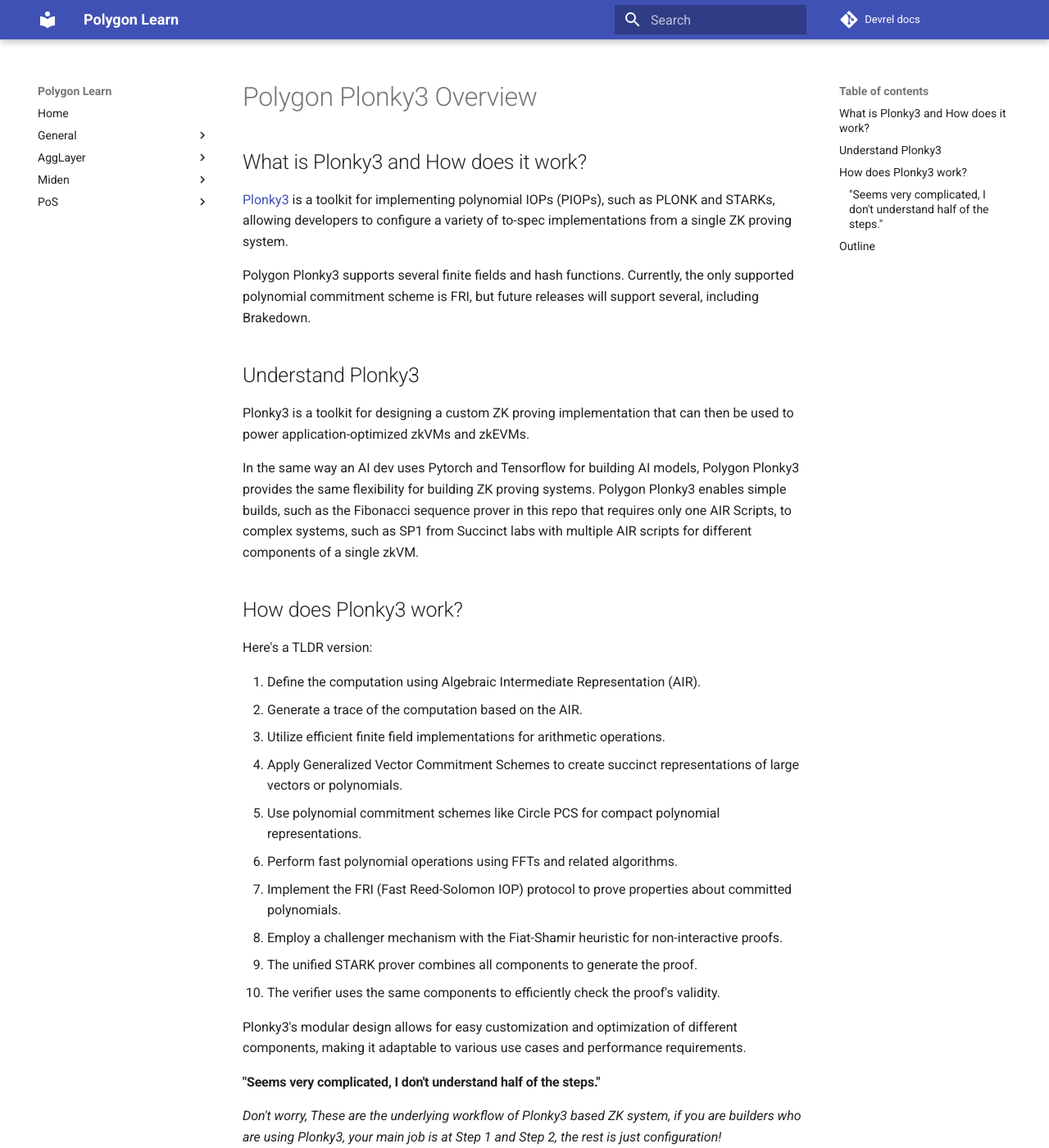
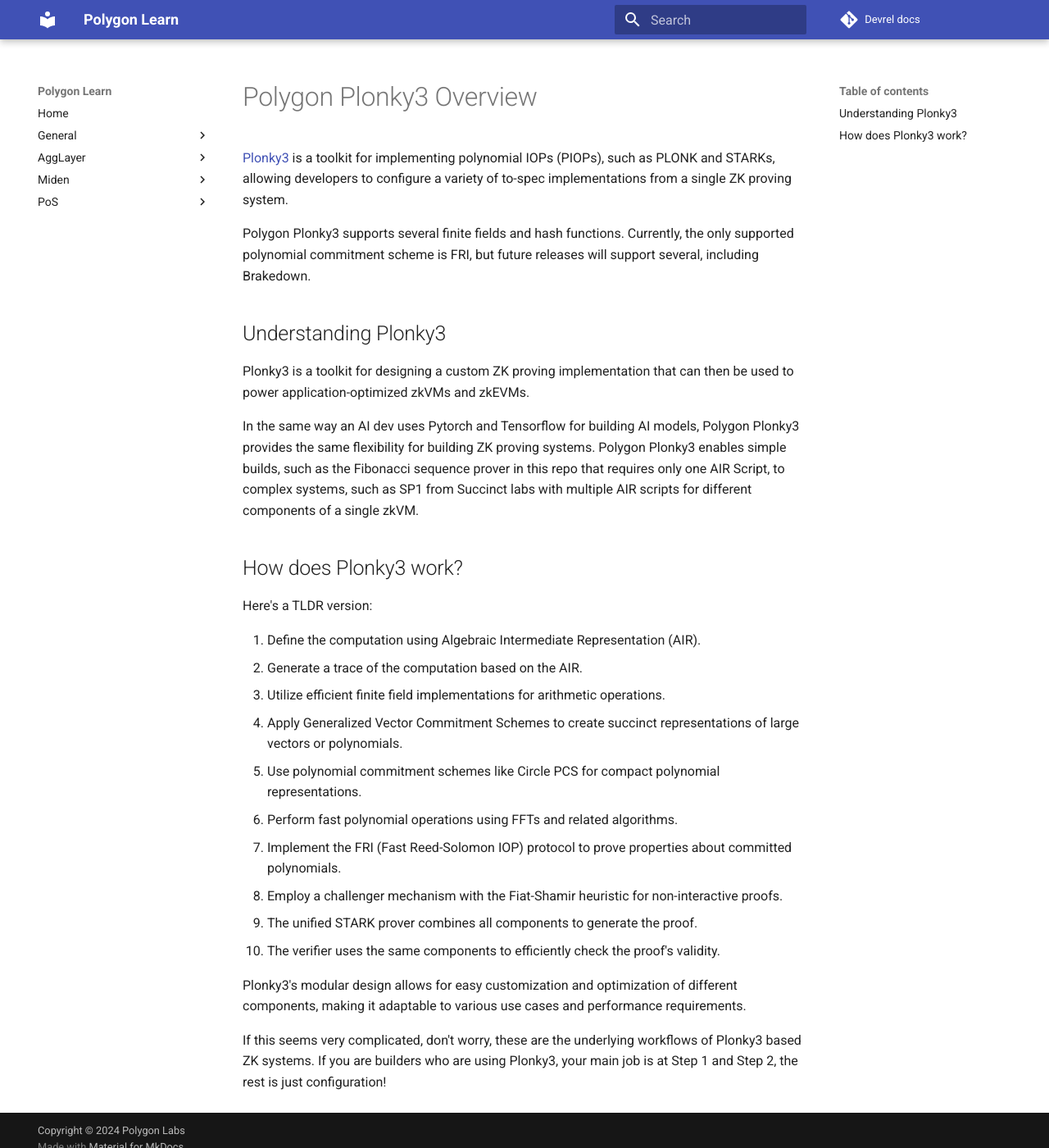
Before and after one commit to 0xPolygon/devrel-docs, an MkDocs documentation site: the page built from docs/plonky3/overview.md, in a window 1280 px wide and 1400 px high. Shown: the whole window at 82% size. Built offline with MkDocs 1.6.1 and Material for MkDocs 9.7.7, drawn with Linux system fonts in a browser that asks for light colours; comment, search, counter and statistics services are not loaded; some of the changed text lies outside the part shown.

```diff
--- a/docs/plonky3/overview.md
+++ b/docs/plonky3/overview.md
@@ -1,16 +1,24 @@
 # Polygon Plonky3 Overview
 
-## What is Plonky3 and How does it work?
+[Plonky3](https://github.com/Plonky3/Plonky3) is a toolkit for implementing
+polynomial IOPs (PIOPs), such as PLONK and STARKs, allowing developers to
+configure a variety of to-spec implementations from a single ZK proving system.
 
-[Plonky3](https://github.com/Plonky3/Plonky3) is a toolkit for implementing polynomial IOPs (PIOPs), such as PLONK and STARKs, allowing developers to configure a variety of to-spec implementations from a single ZK proving system.
+Polygon Plonky3 supports several finite fields and hash functions. Currently,
+the only supported polynomial commitment scheme is FRI, but future releases will
+support several, including Brakedown.
 
-Polygon Plonky3 supports several finite fields and hash functions. Currently, the only supported polynomial commitment scheme is FRI, but future releases will support several, including Brakedown.
+## Understanding Plonky3
 
-## Understand Plonky3
+Plonky3 is a toolkit for designing a custom ZK proving implementation that can
+then be used to power application-optimized zkVMs and zkEVMs.
 
-Plonky3 is a toolkit for designing a custom ZK proving implementation that can then be used to power application-optimized zkVMs and zkEVMs.
-
-In the same way an AI dev uses Pytorch and Tensorflow for building AI models, Polygon Plonky3 provides the same flexibility for building ZK proving systems. Polygon Plonky3 enables simple builds, such as the Fibonacci sequence prover in this repo that requires only one AIR Scripts, to complex systems, such as SP1 from Succinct labs with multiple AIR scripts for different components of a single zkVM.
+In the same way an AI dev uses Pytorch and Tensorflow for building AI models,
+Polygon Plonky3 provides the same flexibility for building ZK proving systems.
+Polygon Plonky3 enables simple builds, such as the Fibonacci sequence prover in
+this repo that requires only one AIR Script, to complex systems, such as SP1
+from Succinct labs with multiple AIR scripts for different components of a
+single zkVM.
 
 ## How does Plonky3 work?
 
@@ -19,29 +27,21 @@ Here's a TLDR version:
 1. Define the computation using Algebraic Intermediate Representation (AIR).
 2. Generate a trace of the computation based on the AIR.
 3. Utilize efficient finite field implementations for arithmetic operations.
-4. Apply Generalized Vector Commitment Schemes to create succinct representations of large vectors or polynomials.
+4. Apply Generalized Vector Commitment Schemes to create succinct
+   representations of large vectors or polynomials.
 5. Use polynomial commitment schemes like Circle PCS for compact polynomial representations.
 6. Perform fast polynomial operations using FFTs and related algorithms.
-7. Implement the FRI (Fast Reed-Solomon IOP) protocol to prove properties about committed polynomials.
-8. Employ a challenger mechanism with the Fiat-Shamir heuristic for non-interactive proofs.
+7. Implement the FRI (Fast Reed-Solomon IOP) protocol to prove properties about
+   committed polynomials.
+8. Employ a challenger mechanism with the Fiat-Shamir heuristic for
+   non-interactive proofs.
 9. The unified STARK prover combines all components to generate the proof.
 10. The verifier uses the same components to efficiently check the proof's validity.
 
-Plonky3's modular design allows for easy customization and optimization of different components, making it adaptable to various use cases and performance requirements.
+Plonky3's modular design allows for easy customization and optimization of
+different components, making it adaptable to various use cases and performance
+requirements.
 
-#### "Seems very complicated, I don't understand half of the steps."
-_Don't worry, These are the underlying workflow of Plonky3 based ZK system, if you are builders who are using Plonky3, your main job is at Step 1 and Step 2, the rest is just configuration!_
-
-## Outline
-- [Overview](./overview.md)
-- Concepts:
-  - [Fields](./concepts/fields.md)
-  - [Hash Functions](./concepts/hash_functions.md)
-  - [Polynomial Commitment Schemes](./concepts/pcs.md)
-  - [FRI](./concepts/fri.md)
-- Examples:
-  - [Fibonacci Sequence](./examples/fibonacci.md)
-  - [Range Check](./examples/range_check.md)
-  - [Merkle Tree](./examples/merkle_tree.md)
-- zkVMs Step by Step Guide
-- zkML Step by Step Guide
+If this seems very complicated, don't worry, these are the underlying workflows
+of Plonky3 based ZK systems. If you are builders who are using Plonky3, your main
+job is at Step 1 and Step 2, the rest is just configuration!
```
Also changed, not shown: docs/plonky3/examples/fibonacci.md (+122 -40 lines).
